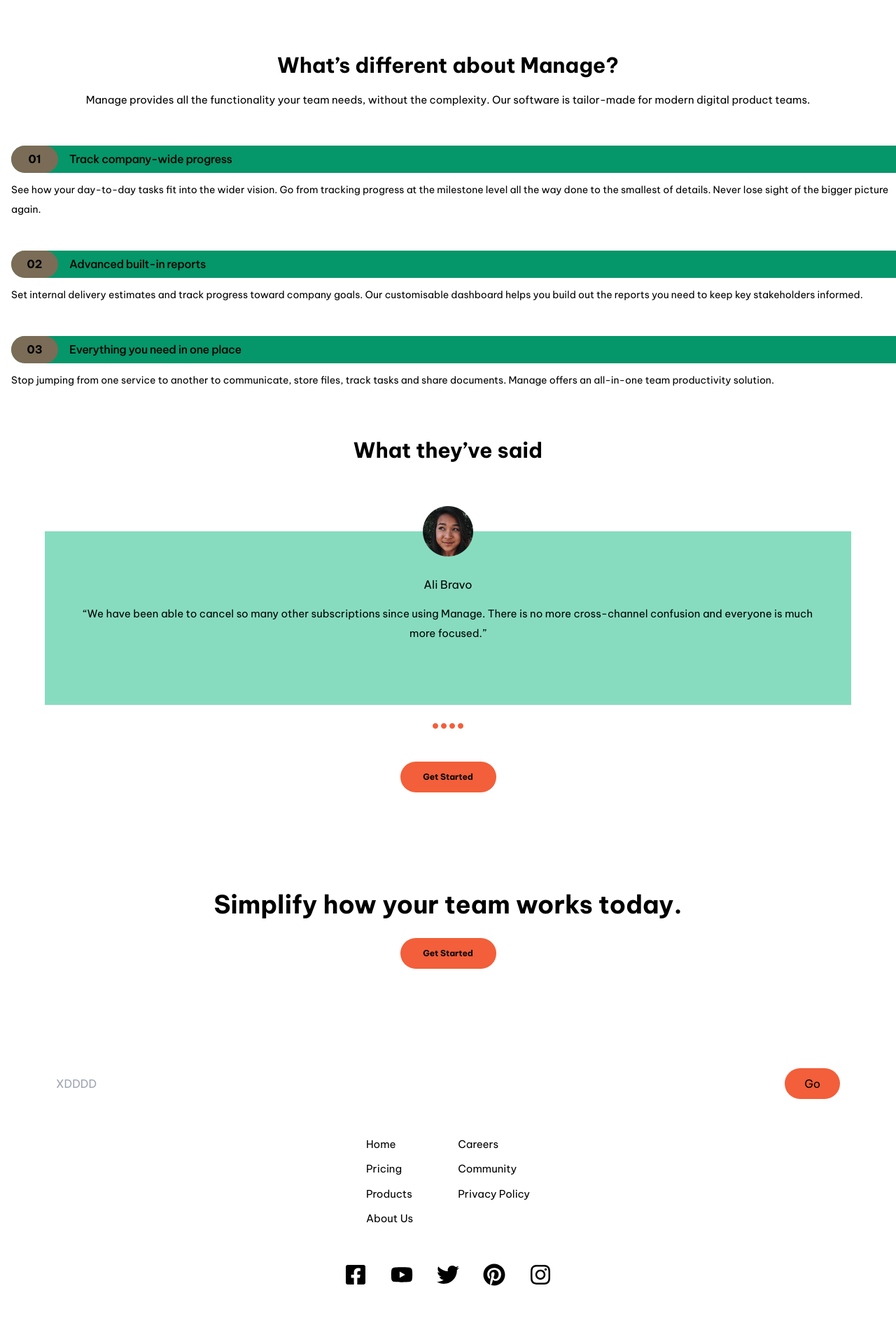
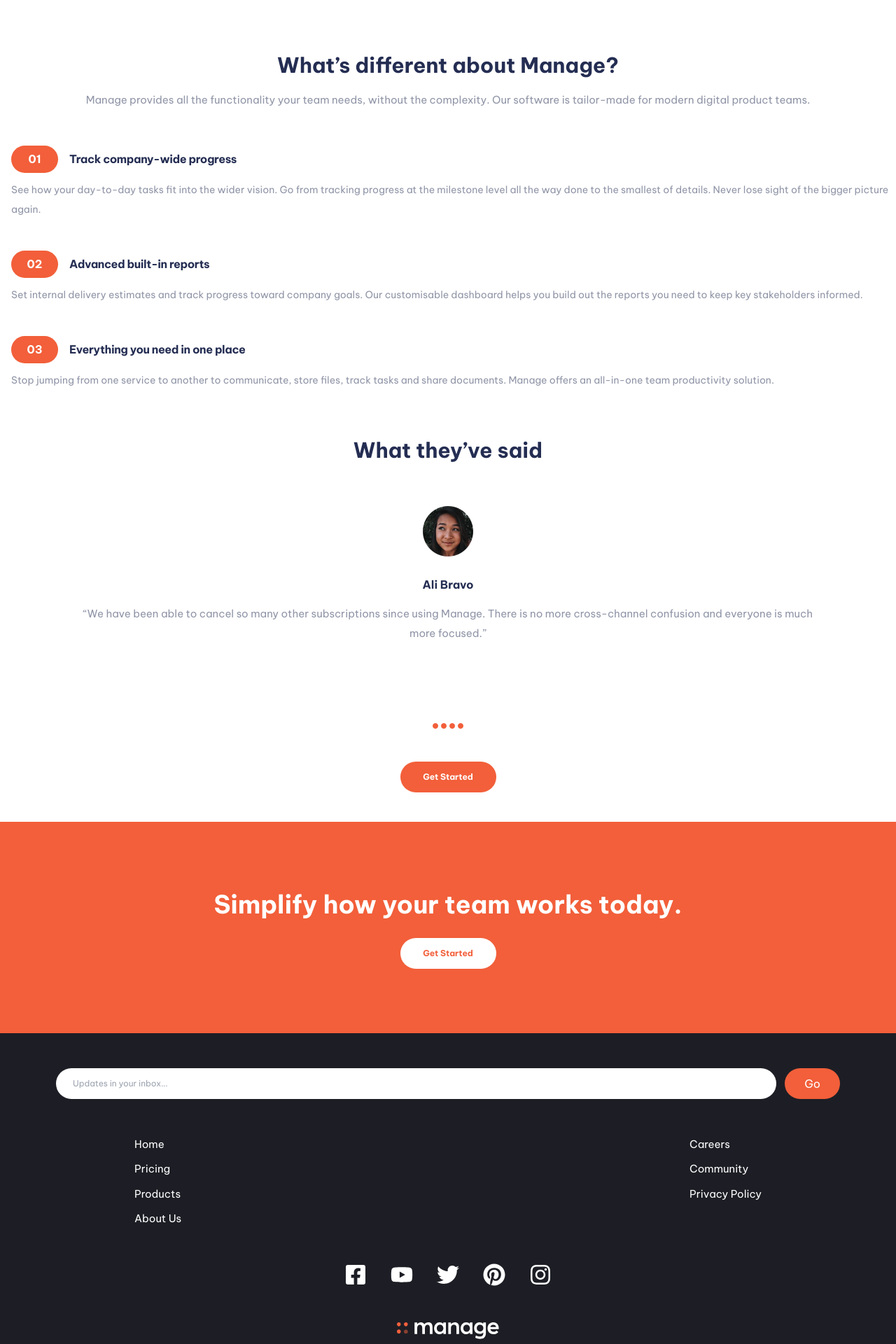
Before and after one commit to SLeo99/manage-landing-page, a React (Vite) app: page / in a window 1280 px wide. Shown: the part 840-2760 px from the top of the page at 70% size. Before the commit the page ends 2677 px from the top, so only its background shows below. Built offline with nearby package versions, Linux system fonts and the light colour scheme.

Commit message:
colors changed

```diff
--- a/src/components/Footer.jsx
+++ b/src/components/Footer.jsx
@@ -1,13 +1,14 @@
 import { FaFacebookSquare, FaInstagram, FaYoutube, FaTwitter, FaPinterest } from "react-icons/fa";
+import FooterLogo from '../assets/footer-logo.svg'
 
 export default function Footer() {
   return (
-    <footer className='pt-[50px] flex flex-col gap-[52px]'>
+    <footer className='pt-[50px] pb-[30px] flex flex-col items-center gap-[52px] bg-VeryDarkBlue text-white'>
       <form className='w-[87.5%] mx-auto flex gap-3'>
-        <input type="text" placeholder='XDDDD' className='py-[10px] w-full rounded-full border-none outline-none'/>
+        <input type="text" placeholder='Updates in your inbox...' className='py-[14px] px-6 text-xs text-DarkGrayishBlue w-full rounded-full border-none outline-none font-normal'/>
         <button className='px-7 bg-BrightRed rounded-full'>Go</button>
       </form>
-      <div className='flex justify-center gap-16'>
+      <div className='flex w-[70%] justify-between gap-12'>
         <ul className='flex flex-col gap-[11px]'>
           <li><a href="" className='text-[15px]'>Home</a></li>
           <li><a href="" className='text-[15px]'>Pricing</a></li>
@@ -21,13 +22,16 @@ export default function Footer() {
         </ul>
       </div>
       <div className='flex justify-center gap-[34px]'>
-        <span><FaFacebookSquare size={32}/></span>
-        <span><FaYoutube size={32}/></span>
-        <span><FaTwitter size={32}/></span>
-        <span><FaPinterest size={32}/></span>
-        <span><FaInstagram size={32}/></span>
-
+        <a href="#"><FaFacebookSquare size={32}/></a>
+        <a href="#"><FaYoutube size={32}/></a>
+        <a href="#"><FaTwitter size={32}/></a>
+        <a href="#"><FaPinterest size={32}/></a>
+        <a href="#"><FaInstagram size={32}/></a>
       </div>
+      <div>
+        <img src={FooterLogo} alt="" />
+      </div>
+      <p className="text-xs text-DarkGrayishBlue text-center mt-[2px]">Copyright 2020. All Rights Reserved</p>
     </footer>
   )
 }
--- a/src/components/Hero.jsx
+++ b/src/components/Hero.jsx
@@ -4,14 +4,14 @@ import OrangeBtn from './OrangeBtn'
 
 export default function Hero() {
   return (
-    <main className='w-[87.5%] max-w-[420px] mx-auto bg-emerald-500 mt-[42px]'>
+    <main className='w-[87.5%] max-w-[420px] mx-auto mt-[42px]'>
       <div>
         <img src={heroImg} alt="" />
       </div>
       <div className='flex flex-col items-center gap-7'>
         <div className='mt-4 flex flex-col items-center gap-2'>
-          <h1 className='text-[2.25rem] font-bold text-center leading-[3rem]'>Bring everyone together to build better products.</h1>
-          <p className='text-center leading-7'>Manage makes it simple for software teams to plan day-to-day tasks while keeping the larger team goals in view.
+          <h1 className='text-[2.25rem] font-bold text-center leading-[3rem] text-DarkBlue'>Bring everyone together to build better products.</h1>
+          <p className='text-center leading-7 text-DarkGrayishBlue'>Manage makes it simple for software teams to plan day-to-day tasks while keeping the larger team goals in view.
           </p>
         </div>
         <OrangeBtn />
--- a/src/components/Manage.jsx
+++ b/src/components/Manage.jsx
@@ -5,8 +5,8 @@ export default function Manage() {
   return (
     <section className='mt-24 flex flex-col gap-[51px]'>
       <div className='w-[87.5%] mx-auto flex flex-col gap-3'>
-        <h2 className='text-3xl text-center font-bold leading-[2.85rem]'>What’s different about Manage?</h2>
-        <p className='text-[15px] text-center leading-7'>Manage provides all the functionality your team needs, without the complexity. Our software is tailor-made for modern digital product teams.</p>
+        <h2 className='text-3xl text-center font-bold leading-[2.85rem] text-DarkBlue'>What’s different about Manage?</h2>
+        <p className='text-[15px] text-center leading-7 text-DarkGrayishBlue'>Manage provides all the functionality your team needs, without the complexity. Our software is tailor-made for modern digital product teams.</p>
       </div>
       <ManageFunctionalities/>
     </section>
--- a/src/components/ManageFunctionalities.jsx
+++ b/src/components/ManageFunctionalities.jsx
@@ -21,11 +21,11 @@ export default function ManageFunctionalities() {
     <div className="flex flex-col gap-[45px]">
       {manage.map((item) => (
         <div className='flex flex-col ml-4 gap-[10px]' key={item.id}>
-          <div className="flex items-center gap-4 bg-emerald-600 rounded-l-full">
-            <span className="pb-2 pt-[7px] w-[67px] font-bold bg-red-500/50 rounded-full text-center">{item.id}</span>
-            <h3 className="font-medium tracking-tight">{item.title}</h3>
+          <div className="flex items-center gap-4 rounded-l-full">
+            <span className="pb-2 pt-[7px] w-[67px] font-bold bg-BrightRed rounded-full text-center text-white">{item.id}</span>
+            <h3 className="font-bold tracking-tight text-DarkBlue">{item.title}</h3>
           </div>
-          <p className="text-[14px] leading-7">{item.textContent}</p>
+          <p className="text-[14px] leading-7 text-DarkGrayishBlue">{item.textContent}</p>
         </div>
       ))}
     </div>
--- a/src/components/OrangeBtn.jsx
+++ b/src/components/OrangeBtn.jsx
@@ -1,5 +1,6 @@
-export default function OrangeBtn() {
+// eslint-disable-next-line react/prop-types
+export default function OrangeBtn({textColor= 'text-white',bgColor = 'bg-BrightRed'}) {
   return (
-    <a href="#" className='w-[137px] text-center py-[14px] bg-BrightRed rounded-full text-xs font-bold font-'>Get Started</a>
+    <a href="#" className={`w-[137px] text-center py-[14px] ${bgColor} rounded-full text-xs font-bold ${textColor}`}>Get Started</a>
   )
 }
--- a/src/components/Simplify.jsx
+++ b/src/components/Simplify.jsx
@@ -2,9 +2,12 @@ import OrangeBtn from './OrangeBtn'
 
 export default function Simplify() {
   return (
-    <section className='flex flex-col items-center gap-[22px] mt-[42px] py-[92px]'>
-      <h2 className='text-4xl text-center font-bold w-10/12 leading-[3.25rem]'>Simplify how your team works today.</h2>
-      <OrangeBtn />
+    <section className='flex flex-col items-center gap-[22px] mt-[42px] py-[92px] bg-BrightRed'>
+      <h2 className='text-4xl text-center text-white font-bold w-10/12 leading-[3.25rem]'>Simplify how your team works today.</h2>
+      <OrangeBtn
+      textColor={'text-BrightRed'}
+      bgColor={'bg-white'}
+      />
     </section>
   )
 }
--- a/src/components/TestimonialCarousel.jsx
+++ b/src/components/TestimonialCarousel.jsx
@@ -4,13 +4,13 @@ import img from '../../src/assets/avatar-ali.png';
 export default function TestimonialCarousel() {
   return (
     <div className='flex flex-col items-center gap-[26px]'>
-      <article className='flex flex-col min-h-[248px] bg-emerald-500/50 relative'>
+      <article className='flex flex-col min-h-[248px] relative'>
         <div className='w-[72px] mx-auto -translate-y-9'>
           <img src={img} alt="" />
         </div>
         <div className='flex flex-col gap-2 text-center'>
-          <h2 className='-translate-y-2'>Ali Bravo</h2>
-          <p className='text-[15px] w-11/12 mx-auto leading-7'>“We have been able to cancel so many other subscriptions since using Manage. There is no more cross-channel confusion and everyone is much more focused.”</p>
+          <h2 className='-translate-y-2 text-DarkBlue font-bold'>Ali Bravo</h2>
+          <p className='text-[15px] w-11/12 mx-auto leading-7 text-DarkGrayishBlue'>“We have been able to cancel so many other subscriptions since using Manage. There is no more cross-channel confusion and everyone is much more focused.”</p>
         </div>
       </article>
       <div className='flex justify-center gap-1'>
@@ -20,7 +20,7 @@ export default function TestimonialCarousel() {
         <span className='w-2 h-2 border border-BrightRed rounded-full bg-BrightRed'></span>
       </div>
       {/* OrangeBtn w margin-top */}
-      <a href="#" className='w-[137px] text-center py-[14px] bg-BrightRed rounded-full text-xs font-bold mt-[21px]'>Get Started</a>
+      <a href="#" className='w-[137px] text-center py-[14px] bg-BrightRed rounded-full text-xs font-bold mt-[21px] text-white'>Get Started</a>
     </div>
   )
 }
--- a/src/components/Testimonials.jsx
+++ b/src/components/Testimonials.jsx
@@ -4,7 +4,7 @@ import TestimonialCarousel from './TestimonialCarousel';
 export default function Testimonials() {
   return (
     <section className='grid w-[90%] mx-auto mt-[68px] gap-[98px]'>
-      <h2 className='text-center text-3xl font-bold'>What they’ve said</h2>
+      <h2 className='text-center text-3xl font-bold text-DarkBlue'>What they’ve said</h2>
       <TestimonialCarousel />
     </section>
   )
```
Also changed, not shown: src/assets/footer-logo.svg (added).
